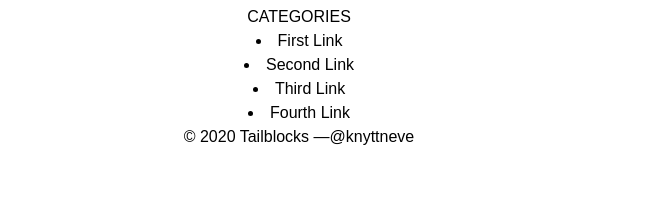
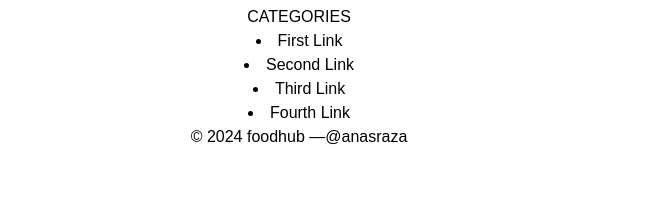
Before and after one commit to Muhammadanasraza/foodapp, a React (Vite) app: page /procced in a window 1280 px wide. Shown: the part 2841-3056 px from the top of the page, without its empty margins (341-991 px from the left). Built offline with nearby package versions, Linux system fonts and the light colour scheme; no server answers.

Commit message:
Update footer.jsx

```diff
--- a/src/components/footer.jsx
+++ b/src/components/footer.jsx
@@ -109,14 +109,14 @@
                 <div className="bg-gray-100  ">
                     <div className="container w-10/12 mx-auto py-4 px-5 flex flex-wrap flex-col sm:flex-row">
                         <p className="text-gray-500 text-sm text-center sm:text-left">
-                            © 2020 Tailblocks —
+                            © 2024 foodhub —
                             <a
                                 href="https://twitter.com/knyttneve"
                                 rel="noopener noreferrer"
                                 className="text-gray-600 ml-1"
                                 target="_blank"
                             >
-                                @knyttneve
+                                @anasraza
                             </a>
                         </p>
                         <span className="inline-flex sm:ml-auto sm:mt-0 mt-2 justify-center sm:justify-start">
```
